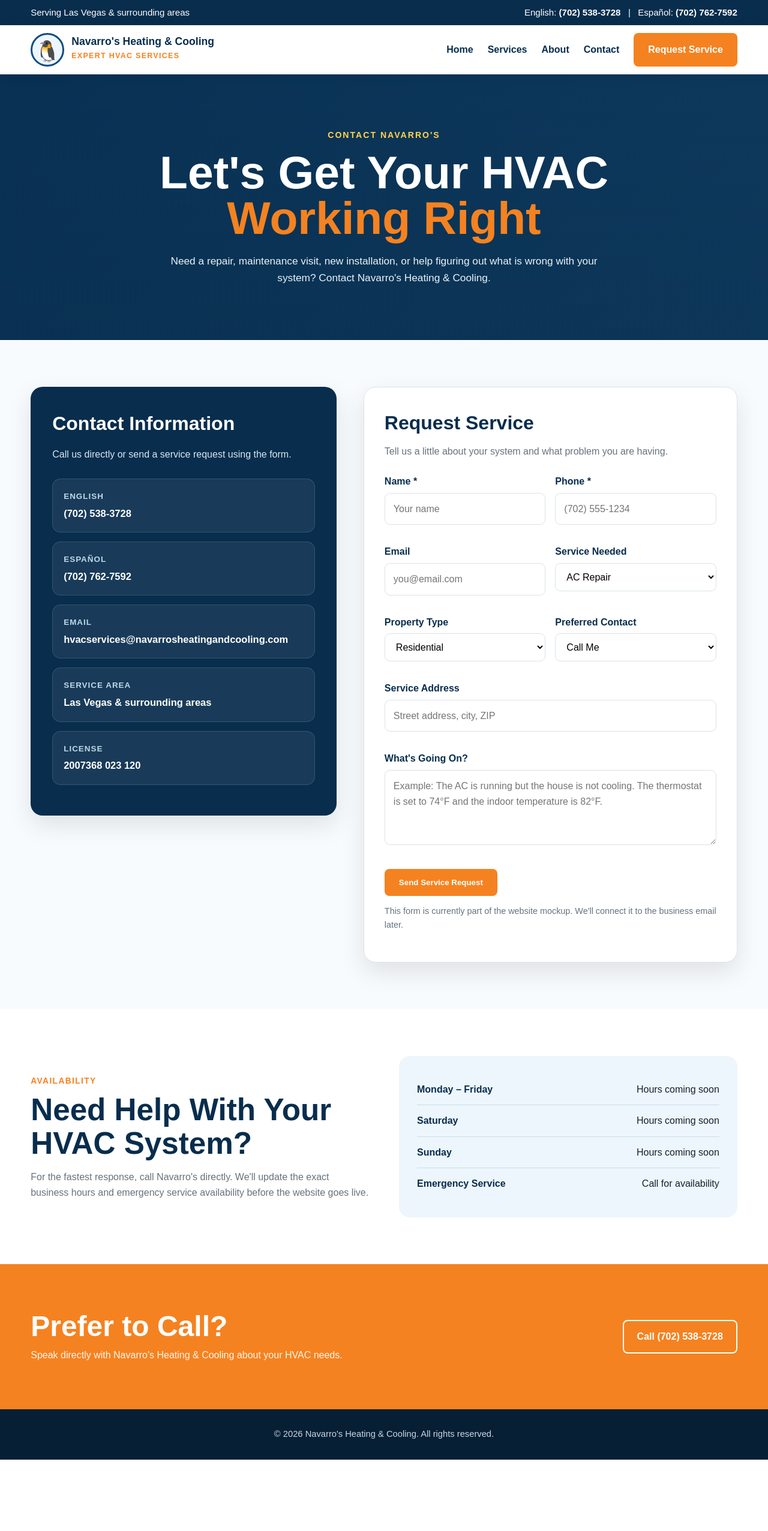
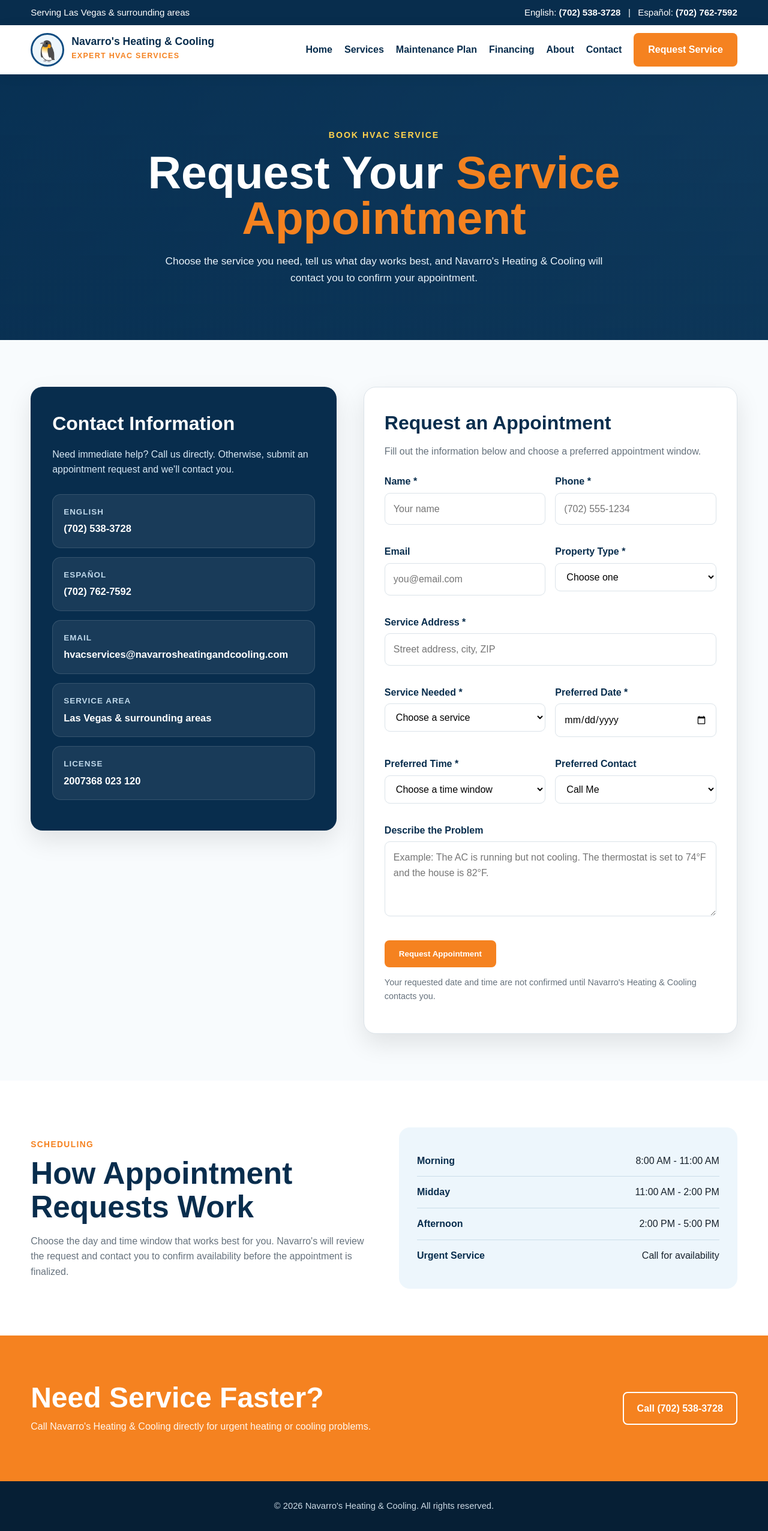
Before and after one commit to hvacservices-crypto/navarros-heating-and-cooling, a plain HTML site: page Contact.html in a window 1280 px wide. Shown: the whole page at 60% size. Before the commit the page ends 2434 px from the top, so only its background shows below. Drawn offline with Linux system fonts and the light colour scheme.

Commit message:
Add appointment booking form

```diff
--- a/Contact.html
+++ b/Contact.html
@@ -117,7 +117,7 @@
       display: flex;
       list-style: none;
       align-items: center;
-      gap: 24px;
+      gap: 20px;
     }
 
     nav a {
@@ -495,8 +495,11 @@
         <ul>
           <li><a href="index.html">Home</a></li>
           <li><a href="services.html">Services</a></li>
+          <li><a href="maintenance-plan.html">Maintenance Plan</a></li>
+          <li><a href="financing.html">Financing</a></li>
           <li><a href="about.html">About</a></li>
           <li><a href="contact.html">Contact</a></li>
+
           <li>
             <a class="btn btn-primary" href="#request">
               Request Service
@@ -513,17 +516,19 @@
     <section class="hero">
       <div class="container">
 
-        <div class="eyebrow">Contact Navarro's</div>
+        <div class="eyebrow">
+          Book HVAC Service
+        </div>
 
         <h1>
-          Let's Get Your HVAC
-          <span>Working Right</span>
+          Request Your
+          <span>Service Appointment</span>
         </h1>
 
         <p>
-          Need a repair, maintenance visit, new installation,
-          or help figuring out what is wrong with your system?
-          Contact Navarro's Heating & Cooling.
+          Choose the service you need, tell us what day works best,
+          and Navarro's Heating & Cooling will contact you to confirm
+          your appointment.
         </p>
 
       </div>
@@ -537,7 +542,8 @@
           <h2>Contact Information</h2>
 
           <p>
-            Call us directly or send a service request using the form.
+            Need immediate help? Call us directly. Otherwise,
+            submit an appointment request and we'll contact you.
           </p>
 
           <div class="contact-item">
@@ -575,10 +581,11 @@
 
         <form class="contact-form" onsubmit="handleSubmit(event)">
 
-          <h2>Request Service</h2>
+          <h2>Request an Appointment</h2>
 
           <p>
-            Tell us a little about your system and what problem you are having.
+            Fill out the information below and choose a preferred
+            appointment window.
           </p>
 
           <div class="form-grid">
@@ -613,9 +620,33 @@
             </div>
 
             <div class="form-group">
-              <label for="service">Service Needed</label>
+              <label for="property">Property Type *</label>
 
-              <select id="service">
+              <select id="property" required>
+                <option value="">Choose one</option>
+                <option>Residential</option>
+                <option>Commercial</option>
+                <option>Rental Property</option>
+                <option>Other</option>
+              </select>
+            </div>
+
+            <div class="form-group full">
+              <label for="address">Service Address *</label>
+
+              <input
+                type="text"
+                id="address"
+                placeholder="Street address, city, ZIP"
+                required
+              />
+            </div>
+
+            <div class="form-group">
+              <label for="service">Service Needed *</label>
+
+              <select id="service" required>
+                <option value="">Choose a service</option>
                 <option>AC Repair</option>
                 <option>AC Installation</option>
                 <option>Heating Service</option>
@@ -623,25 +654,37 @@
                 <option>Emergency Repair</option>
                 <option>Duct Cleaning</option>
                 <option>Commercial HVAC</option>
+                <option>Estimate / Replacement</option>
                 <option>Other</option>
               </select>
             </div>
 
             <div class="form-group">
-              <label for="property">Property Type</label>
+              <label for="date">Preferred Date *</label>
 
-              <select id="property">
-                <option>Residential</option>
-                <option>Commercial</option>
-                <option>Rental Property</option>
-                <option>Other</option>
+              <input
+                type="date"
+                id="date"
+                required
+              />
+            </div>
+
+            <div class="form-group">
+              <label for="appointmentTime">Preferred Time *</label>
+
+              <select id="appointmentTime" required>
+                <option value="">Choose a time window</option>
+                <option>8:00 AM - 11:00 AM</option>
+                <option>11:00 AM - 2:00 PM</option>
+                <option>2:00 PM - 5:00 PM</option>
+                <option>First Available</option>
               </select>
             </div>
 
             <div class="form-group">
-              <label for="time">Preferred Contact</label>
+              <label for="contactMethod">Preferred Contact</label>
 
-              <select id="time">
+              <select id="contactMethod">
                 <option>Call Me</option>
                 <option>Text Me</option>
                 <option>Email Me</option>
@@ -649,33 +692,25 @@
             </div>
 
             <div class="form-group full">
-              <label for="address">Service Address</label>
-
-              <input
-                type="text"
-                id="address"
-                placeholder="Street address, city, ZIP"
-              />
-            </div>
-
-            <div class="form-group full">
-              <label for="message">What's Going On?</label>
+              <label for="message">Describe the Problem</label>
 
               <textarea
                 id="message"
-                placeholder="Example: The AC is running but the house is not cooling. The thermostat is set to 74°F and the indoor temperature is 82°F."
+                placeholder="Example: The AC is running but not cooling. The thermostat is set to 74°F and the house is 82°F."
               ></textarea>
             </div>
 
             <div class="form-group full">
+
               <button type="submit" class="btn btn-primary">
-                Send Service Request
+                Request Appointment
               </button>
 
               <p class="note">
-                This form is currently part of the website mockup.
-                We'll connect it to the business email later.
+                Your requested date and time are not confirmed until
+                Navarro's Heating & Cooling contacts you.
               </p>
+
             </div>
 
           </div>
@@ -689,16 +724,16 @@
 
         <div class="hours-copy">
 
-          <span>Availability</span>
+          <span>Scheduling</span>
 
           <h2>
-            Need Help With Your HVAC System?
+            How Appointment Requests Work
           </h2>
 
           <p>
-            For the fastest response, call Navarro's directly.
-            We'll update the exact business hours and emergency
-            service availability before the website goes live.
+            Choose the day and time window that works best for you.
+            Navarro's will review the request and contact you to confirm
+            availability before the appointment is finalized.
           </p>
 
         </div>
@@ -706,22 +741,22 @@
         <div class="hours-card">
 
           <div class="hours-row">
-            <strong>Monday – Friday</strong>
-            <span>Hours coming soon</span>
+            <strong>Morning</strong>
+            <span>8:00 AM - 11:00 AM</span>
           </div>
 
           <div class="hours-row">
-            <strong>Saturday</strong>
-            <span>Hours coming soon</span>
+            <strong>Midday</strong>
+            <span>11:00 AM - 2:00 PM</span>
           </div>
 
           <div class="hours-row">
-            <strong>Sunday</strong>
-            <span>Hours coming soon</span>
+            <strong>Afternoon</strong>
+            <span>2:00 PM - 5:00 PM</span>
           </div>
 
           <div class="hours-row">
-            <strong>Emergency Service</strong>
+            <strong>Urgent Service</strong>
             <span>Call for availability</span>
           </div>
 
@@ -734,10 +769,11 @@
       <div class="container cta-inner">
 
         <div>
-          <h2>Prefer to Call?</h2>
+          <h2>Need Service Faster?</h2>
 
           <p>
-            Speak directly with Navarro's Heating & Cooling about your HVAC needs.
+            Call Navarro's Heating & Cooling directly for urgent
+            heating or cooling problems.
           </p>
         </div>
 
@@ -764,14 +800,54 @@
     function handleSubmit(event) {
       event.preventDefault();
 
-      const name = document.getElementById("name").value;
+      const name =
+        document.getElementById("name").value;
+
+      const date =
+        document.getElementById("date").value;
+
+      const appointmentTime =
+        document.getElementById("appointmentTime").value;
+
+      const formattedDate =
+        date
+          ? new Date(date + "T00:00:00").toLocaleDateString(
+              "en-US",
+              {
+                month: "long",
+                day: "numeric",
+                year: "numeric"
+              }
+            )
+          : "";
 
       alert(
         "Thanks " +
         name +
-        "! This form is only a mockup right now. We'll connect it to Navarro's email later."
+        "! Your appointment request for " +
+        formattedDate +
+        " during " +
+        appointmentTime +
+        " has been received. Navarro's will contact you to confirm the appointment."
       );
     }
+
+    const dateInput =
+      document.getElementById("date");
+
+    const today = new Date();
+
+    const year =
+      today.getFullYear();
+
+    const month =
+      String(today.getMonth() + 1).padStart(2, "0");
+
+    const day =
+      String(today.getDate()).padStart(2, "0");
+
+    dateInput.min =
+      `${year}-${month}-${day}`;
   </script>
 
 </body>
```
